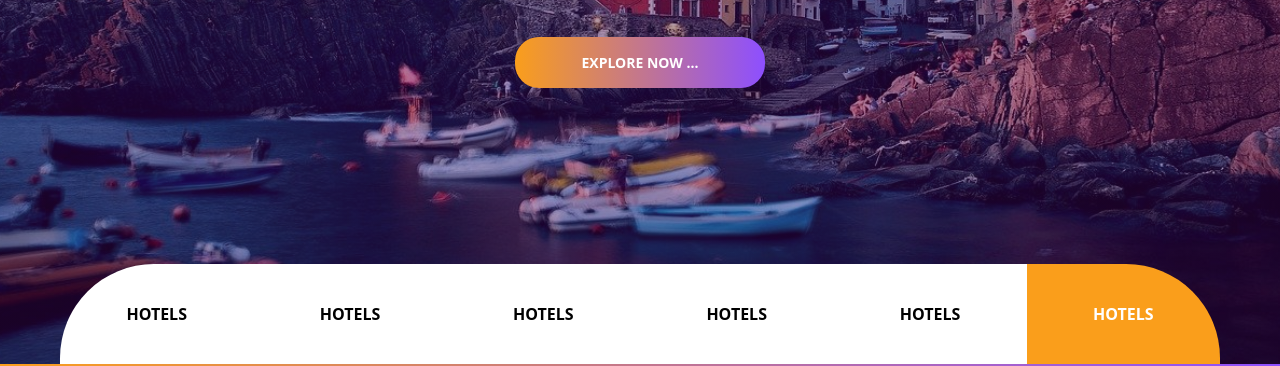
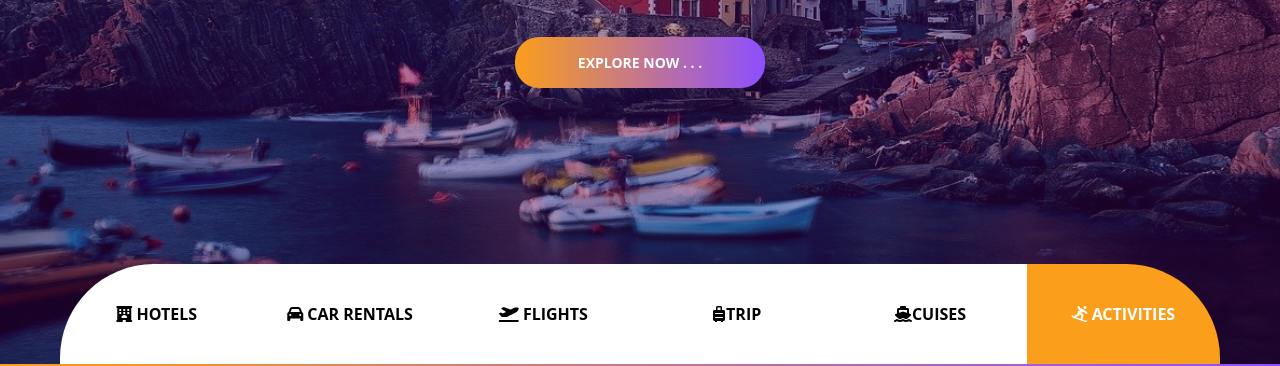
Before and after one commit to Cam0411/travel, a plain HTML site: page index.html in a window 1280 px wide. Shown: the part 447-813 px from the top of the page. Drawn offline with nearby package versions, Linux system fonts and the light colour scheme.

Commit message:
Add files via upload

```diff
--- a/index.html
+++ b/index.html
@@ -61,7 +61,7 @@
        <div class="grid">
            <div class="slider__flex">
            <h1 class="slider__discover">DISCOVER <br> <span class="dis__font"> the world</span></h1>
-           <h2 class="slider__explore">EXPLORE NOW ...</h2>
+           <h2 class="slider__explore">EXPLORE NOW  <span class="coma">.</span> <spam class="color__coma">.</spam> <spam class="color__coma">.</spam></h2>
        </div>
        </div>
     </div>
@@ -69,22 +69,22 @@
         <div class="grid">
             <div class="search__box-flex">
                 <div class="search__1 search__2">
-                    <h1 class="search__heading">HOTELS</h1>
+                    <h1 class="search__heading"><i class="fas fa-hotel"></i> HOTELS</h1>
                 </div>
                 <div class="search__1">
-                    <h1 class="search__heading">HOTELS</h1>
+                    <h1 class="search__heading"> <i class="fas fa-car"></i> CAR RENTALS</h1>
                 </div>
                 <div class="search__1">
-                    <h1 class="search__heading">HOTELS</h1>
+                    <h1 class="search__heading"> <i class="fas fa-plane-departure"></i> FLIGHTS </h1>
                 </div>
                 <div class="search__1">
-                    <h1 class="search__heading">HOTELS</h1>
+                    <h1 class="search__heading"><i class="fas fa-suitcase-rolling"></i>TRIP</h1>
                 </div>
                 <div class="search__1">
-                    <h1 class="search__heading">HOTELS</h1>
+                    <h1 class="search__heading"><i class="fas fa-ship"></i>CUISES</h1>
                 </div>
                 <div class="search__1 search__3">
-                    <h1 class="search__heading">HOTELS</h1>
+                    <h1 class="search__heading"> <i class="fas fa-snowboarding"></i> ACTIVITIES</h1>
                 </div>
             </div>
         </div>
@@ -138,5 +138,13 @@
         }
         modalClose.addEventListener("click",hidemodal)
     </script>
+    <script src="https://cdnjs.cloudflare.com/ajax/libs/jquery/3.6.0/jquery.min.js"></script>
+    <script type="text/javascript">
+              var selector = '.search__1';
+$(selector).on('click', function(){
+    $(selector).removeClass('active');
+    $(this).addClass('active');
+});
+    </script>
 </body>
 </html>
```
